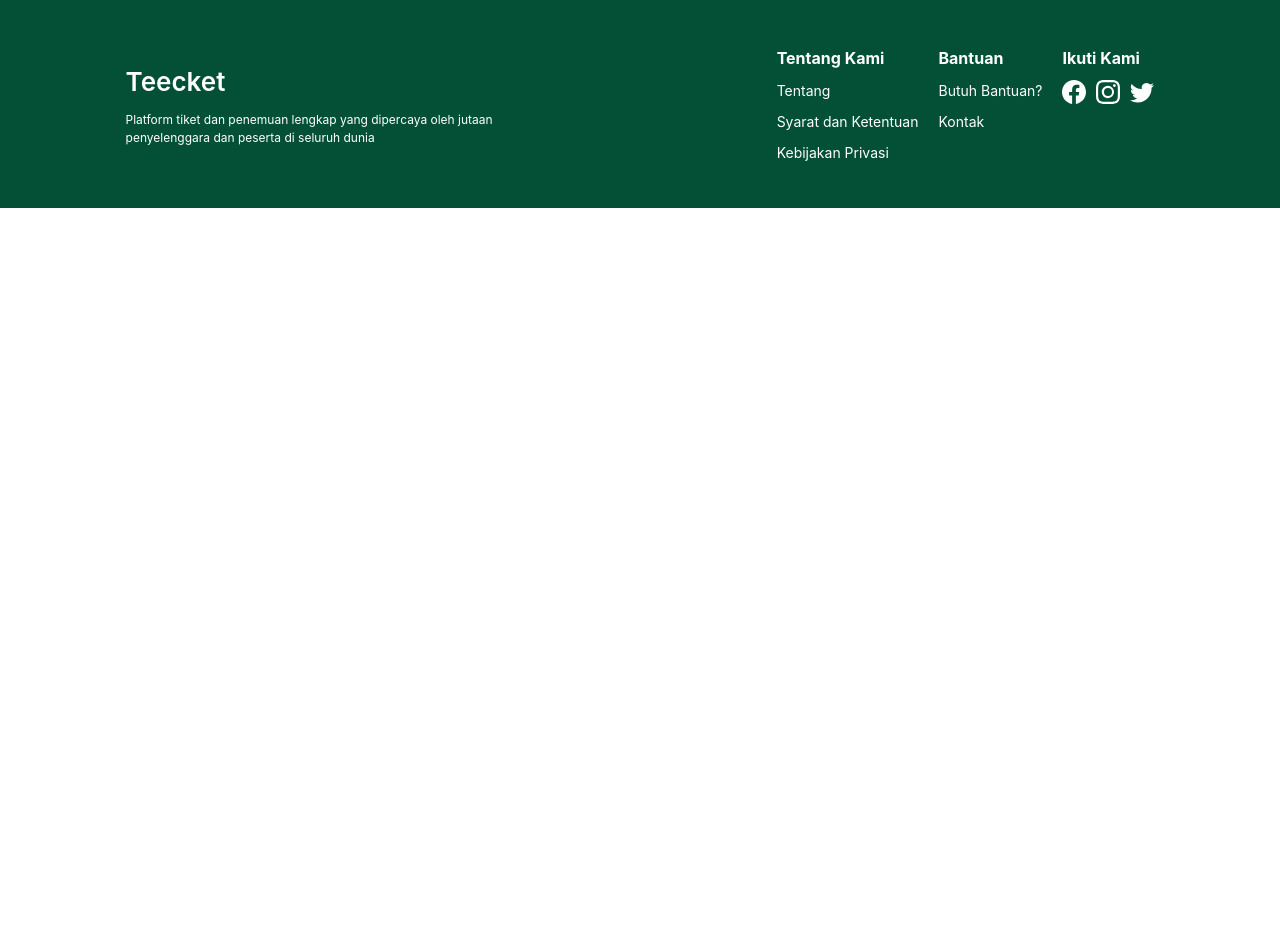
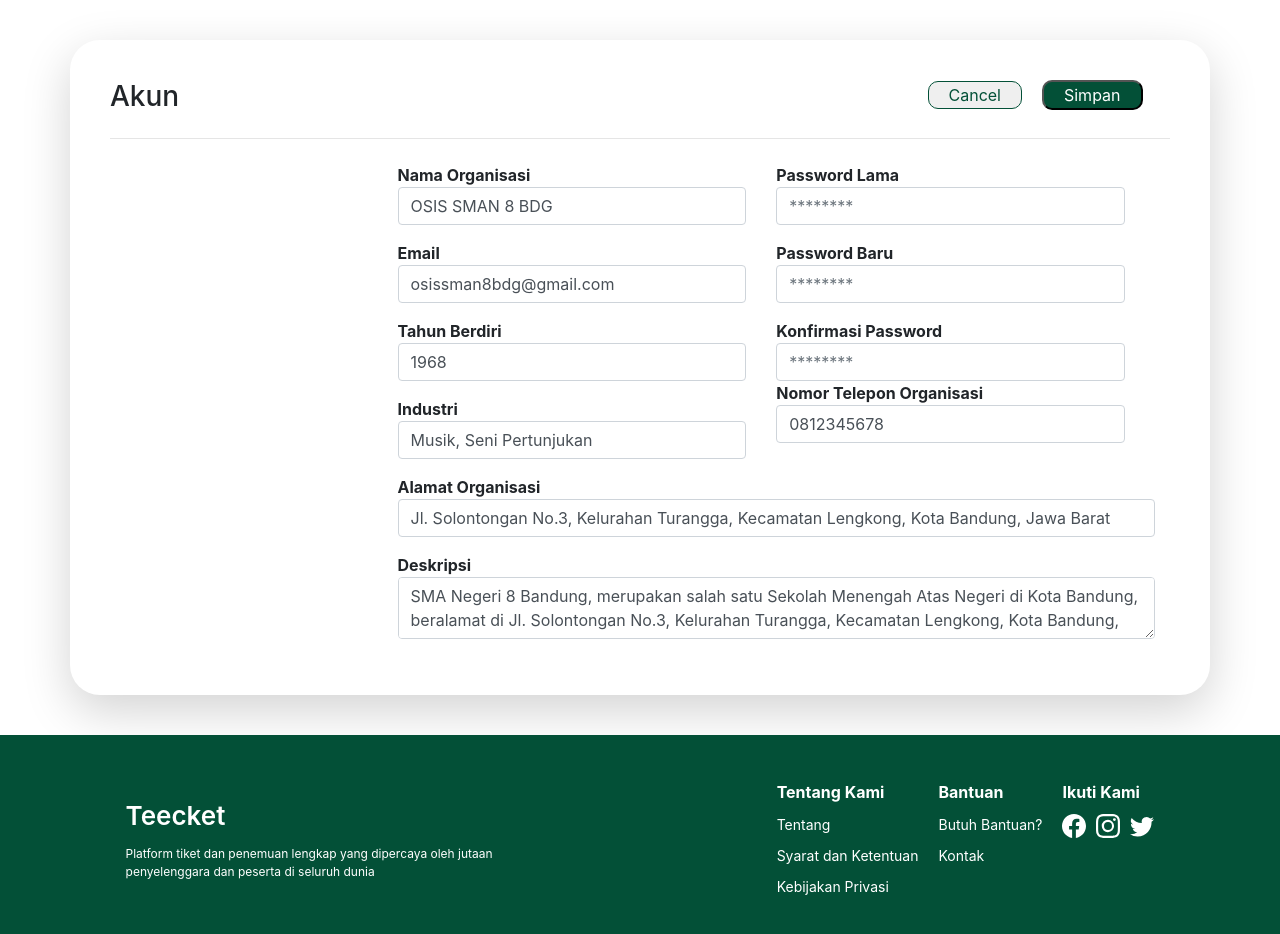
Before and after one commit to wisnu1314/online-ticketing-GA-test, a Nuxt app: page /account/edit in a window 1280 px wide. Shown: the top 934 px of the page. Before the commit the page ends 800 px from the top, so only its background shows below. Built offline with nearby package versions, Linux system fonts and the light colour scheme.

Commit message:
add detail and edit without photo

```diff
--- /dev/null
+++ b/pages/account/edit/index.vue
@@ -0,0 +1,169 @@
+<template>
+  <div>
+    <div class="container shadow-lg">
+      <div class="row mb-3">
+        <div class="col-sm-9">
+          <p class="h3 title">Akun</p>
+        </div>
+        <div class="col-sm-3">
+          <button v-if="isUser || isEO" class="btn_cancel">Cancel</button>
+          <button v-if="isUser || isEO" class="btn_save">Simpan</button>
+        </div>
+      </div>
+      <hr>
+      <form v-if="isUser">
+        <div class="row mt-4">
+          <div class="col">
+            <!-- Image -->
+            <button>Pilih Foto</button>
+          </div>
+          <div class="col">
+            <div class="form-group">
+              <b>Nama Depan</b>
+              <input class='form-control' v-model=account.firstname>
+            </div>
+            <div class="form-group">
+              <b>Nama Belakang</b>
+              <input class='form-control' v-model=account.lastname>
+            </div>
+            <div>
+              <b>Email </b>
+              <input class='form-control' v-model=account.email>
+            </div>
+          </div>
+          <div class="col">
+            <div class="form-group">
+              <b>Password Lama</b>
+              <input class='form-control' type="password" v-model="account.oldpassword" placeholder='********'>
+            </div>
+            <div class="form-group">
+              <b>Password Baru</b>
+              <input class='form-control' type="password" v-model="account.newpassword" placeholder='********'>
+            </div>
+            <div>
+              <b>Konfirmasi Password </b>
+              <input class='form-control' type="password" v-model="account.confirmpassword" placeholder='********'>
+            </div>
+          </div>
+        </div>
+      </form>
+      <form v-if="isEO">
+        <div v-if="isEO" class="row mt-4">
+          <div class="col-3"></div>
+          <div class="col-9">
+            <div class="row col">
+              <div class="col">
+                <div class="form-group">
+                  <b>Nama Organisasi</b>
+                  <input class='form-control' v-model=data_eo.name>
+                </div>
+                <div class="form-group">
+                  <b>Email</b>
+                  <input class='form-control' v-model=data_eo.email>
+                </div>
+                <div class="form-group">
+                  <b>Tahun Berdiri</b>
+                  <input class='form-control' v-model=data_eo.year>
+                </div>
+                <div class="form-group">
+                  <b>Industri</b>
+                  <input class='form-control' v-model="data_eo.industry">
+                </div>
+              </div>
+              <div class="col">
+                <div class="form-group">
+                  <b>Password Lama</b>
+                  <input class='form-control' type="password" v-model="data_eo.oldpassword" placeholder='********'>
+                </div>
+                <div class="form-group">
+                  <b>Password Baru</b>
+                  <input class='form-control' type="password" v-model="data_eo.newpassword" placeholder='********'>
+                </div>
+                <div>
+                  <b>Konfirmasi Password </b>
+                  <input class='form-control' type="password" v-model="data_eo.confirmpassword" placeholder='********'>
+                </div>
+                <div>
+                  <b>Nomor Telepon Organisasi </b>
+                  <input class='form-control' v-model="data_eo.phone">
+                </div>
+              </div>
+            </div>
+            <div class="col">
+              <div class="form-group">
+                <b>Alamat Organisasi</b>
+                <input class='form-control' v-model="data_eo.address">
+              </div>
+              <div class="form-group">
+                <b>Deskripsi</b>
+                <textarea class='form-control' v-model="data_eo.description"></textarea>
+              </div>
+            </div>
+          </div>
+        </div>
+      </form>
+    </div>
+  </div>
+</template>
+
+<script>
+export default {
+  data() {
+    return {
+      isUser: 0,
+      isAdmin: 0,
+      isEO: 1,
+      account: {
+        'firstname': 'Kevin',
+        'lastname' : 'Santiago',
+        'email': 'kevinn26@gmail.com',
+        'oldpassword':'',
+        'newpassword':'',
+        'confirmpassword':''
+      },
+      data_eo: {
+        'name': 'OSIS SMAN 8 BDG',
+        'email': 'osissman8bdg@gmail.com',
+        'year': '1968',
+        'industry': 'Musik, Seni Pertunjukan',
+        'phone': '0812345678',
+        'address': 'Jl. Solontongan No.3, Kelurahan Turangga, Kecamatan Lengkong, Kota Bandung, Jawa Barat',
+        'description': 'SMA Negeri 8 Bandung, merupakan salah satu Sekolah Menengah Atas Negeri di Kota Bandung, beralamat di Jl. Solontongan No.3, Kelurahan Turangga, Kecamatan Lengkong, Kota Bandung, Jawa Barat',
+        'oldpassword':'',
+        'newpassword':'',
+        'confirmpassword':''
+      },
+    }
+  },
+}
+</script>
+
+<style scoped>
+.container {
+  padding: 40px;
+  margin-bottom: 40px;
+  margin-top: 40px;
+  border-radius: 30px;
+}
+
+.title {
+  min-width: 75%;
+}
+
+.btn_save {
+  background-color: #035037;
+  color: white;
+  padding-left: 20px;
+  padding-right: 20px;
+  border-radius: 10px;
+}
+
+.btn_cancel {
+  color:  #035037;
+  border: solid 1px #035037;
+  padding-left: 20px;
+  padding-right: 20px;
+  border-radius: 10px;
+  margin-right: 20px;
+}
+</style>
--- /dev/null
+++ b/pages/account/index.vue
@@ -0,0 +1,151 @@
+<template>
+  <div>
+    <div class="container shadow-lg">
+      <div class="row mb-3">
+        <div class="col-sm-10">
+          <p class="h3 title">Akun</p>
+        </div>
+        <div class="col-sm-2">
+          <button v-if="isUser || isEO" class="btn_edit"><span class="mr-2"><b-icon-pencil-square></b-icon-pencil-square></span>Edit Akun</button>
+        </div>
+      </div>
+      <hr>
+      <div v-if="isUser || isAdmin" class="row mt-4">
+        <div class="col">
+          <!-- Image -->
+        </div>
+        <div class="col">
+          <div>
+            <b>Nama Depan</b>
+            <p>{{account.firstname}}</p>
+          </div>
+          <div>
+            <b>Nama Belakang</b>
+            <p>{{account.lastname}}</p>
+          </div>
+          <div>
+            <b>Email</b>
+            <p>{{account.email }}</p>
+          </div>
+        </div>
+        <div class="col">
+          <div>
+            <b>Tanggal Bergabung</b>
+            <p>{{ account.created }}</p>
+          </div>
+          <div>
+            <b>Tanggal Terakhir Diperbarui</b>
+            <p>{{ account.lastUpdate }}</p>
+          </div>
+        </div>
+        <div class="col"></div>
+      </div>
+      <div v-if="isEO" class="row mt-4">
+        <div class="col-3"></div>
+        <div class="col-9">
+          <div class="row col">
+            <div class="col">
+              <div class="mb-3">
+                <b>Nama Organisasi</b>
+                <p>{{ data_eo.name }}</p>
+              </div>
+              <div class="mb-3">
+                <b>Email</b>
+                <p>{{ data_eo.email }}</p>
+              </div>
+              <div class="mb-3">
+                <b>Tahun Berdiri</b>
+                <p>{{ data_eo.year }}</p>
+              </div>
+            </div>
+            <div class="col">
+              <div class="mb-3">
+                <b>Industri</b>
+                <p>{{ data_eo.industry }}</p>
+              </div>
+              <div class="mb-3">
+                <b>Nomor Telepon Organisasi</b>
+                <p>{{ data_eo.phone }}</p>
+              </div>
+              <div class="mb-3">
+                <b>Alamat Organisasi</b>
+                <p>{{ data_eo.address }}</p>
+              </div>
+            </div>
+            <div class="col">
+              <div class="mb-3">
+                <b>Tanggal Bergabung</b>
+                <p>{{ data_eo.created }}</p>
+              </div>
+              <div class="mb-3">
+                <b>Tanggal Terakhit Diperbarui</b>
+                <p>{{ data_eo.lastUpdate }}</p>
+              </div>
+              <div class="mb-3">
+                <b>Kuota Auto-Generate Deskripsi Event</b>
+                <p>{{ data_eo.kuota }}</p>
+                <button>Tambah</button>
+              </div>
+            </div>
+          </div>
+          <div class="col">
+            <b>Deskripsi</b>
+            <p>{{ data_eo.description }}</p>
+          </div>
+        </div>
+      </div>
+    </div>
+  </div>
+</template>
+
+<script>
+export default {
+  data() {
+    return {
+      isUser: 0,
+      isAdmin: 0,
+      isEO: 1,
+      account: {
+        'firstname': 'Kevin',
+        'lastname' : 'Santiago',
+        'email': 'kevinn26@gmail.com',
+        'created': '14/10/2023 15.00 GMT+7',
+        'lastUpdate': '15/10/2023 15.00 GMT+7'
+      },
+      data_eo: {
+        'name': 'OSIS SMAN 8 BDG',
+        'email': 'osissman8bdg@gmail.com',
+        'year': '1968',
+        'industry': 'Musik, Seni Pertunjukan',
+        'phone': '0812345678',
+        'address': 'Jl. Solontongan No.3, Kelurahan Turangga, Kecamatan Lengkong, Kota Bandung, Jawa Barat',
+        'created': '14/10/2023 15.00 GMT+7',
+        'lastUpdate': '14/10/2023 15.00 GMT+7',
+        'kuota': '4',
+        'description': 'SMA Negeri 8 Bandung, merupakan salah satu Sekolah Menengah Atas Negeri di Kota Bandung, beralamat di Jl. Solontongan No.3, Kelurahan Turangga, Kecamatan Lengkong, Kota Bandung, Jawa Barat'
+      }
+    }
+  },
+}
+</script>
+
+<style scoped>
+.container {
+  padding: 40px;
+  margin-bottom: 40px;
+  margin-top: 40px;
+  border-radius: 30px;
+}
+
+.title {
+  min-width: 85%;
+}
+
+.btn_edit {
+  background-color: #035037;
+  color: white;
+  padding-left: 20px;
+  padding-right: 20px;
+  border-radius: 10px;
+}
+</style>
```
